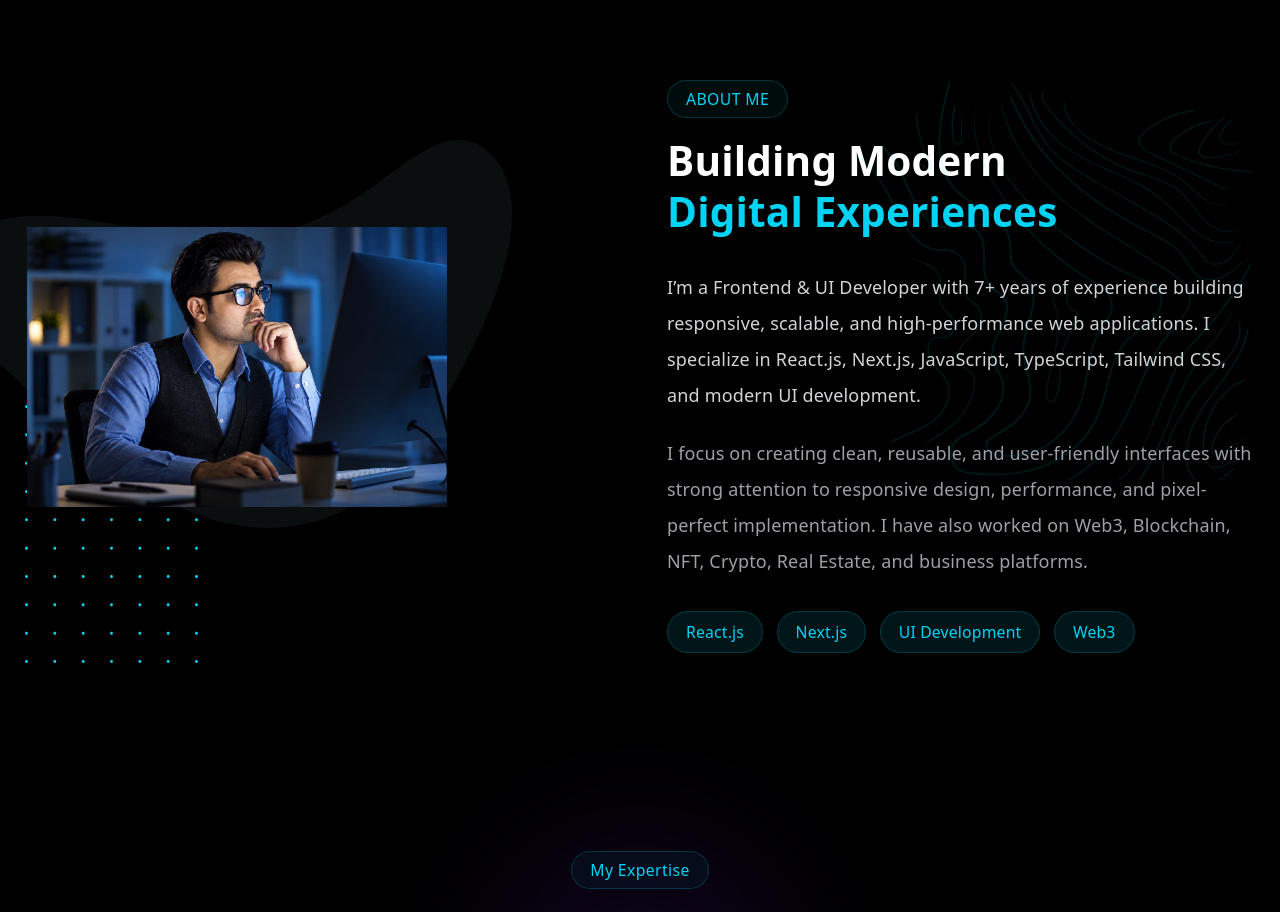
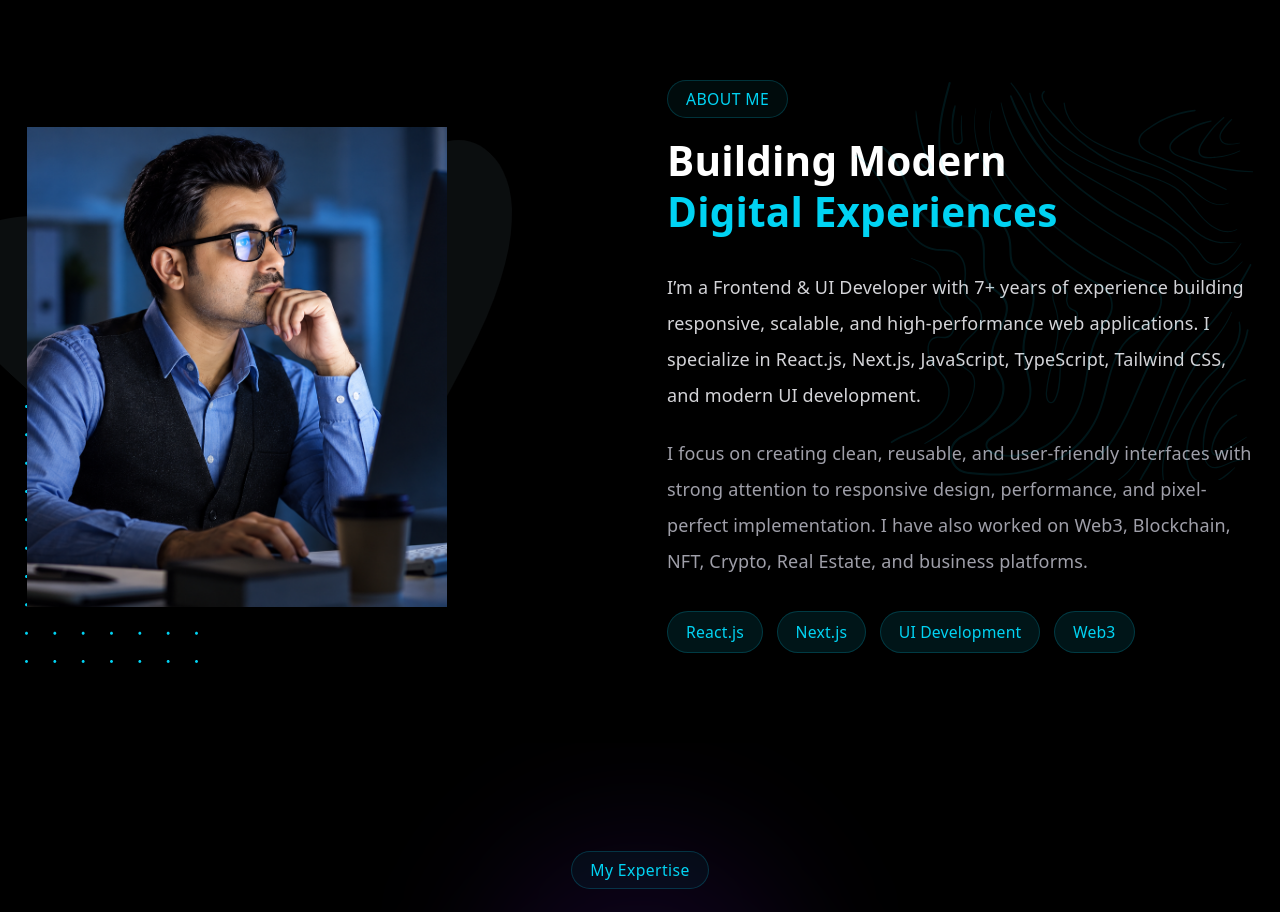
Before and after one commit to piyush213/Portfolio, a React (Vite) app: page / in a window 1280 px wide. Shown: the part 780-1692 px from the top of the page. Built offline with nearby package versions, Linux system fonts and the light colour scheme.

Commit message:
latest code update

```diff
--- a/src/component/home.jsx
+++ b/src/component/home.jsx
@@ -703,7 +703,7 @@ function Home() {
                     <div className="grid lg:grid-cols-2 gap-12 items-center max-w-6xl mx-auto">
                         <div className="about-img">
                             <div className="about-shape">
-                                <div className="about-img-section text-center w-[200px] h-[230px] sm:w-[260px] sm:h-[300px] md:w-[320px] md:h-[365px] lg:w-[380px] lg:h-[435px] xl:w-[420px] xl:h-[480px] bg-cover sm:bg-contain bg-center bg-no-repeat"
+                                <div className="about-img-section text-center w-[200px] h-[230px] sm:w-[260px] sm:h-[300px] md:w-[320px] md:h-[365px] lg:w-[380px] lg:h-[435px] xl:w-[420px] xl:h-[480px] bg-cover  bg-center bg-no-repeat"
                                     style={{
                                         backgroundImage:
                                             'url("images/product_working.png")',
```
